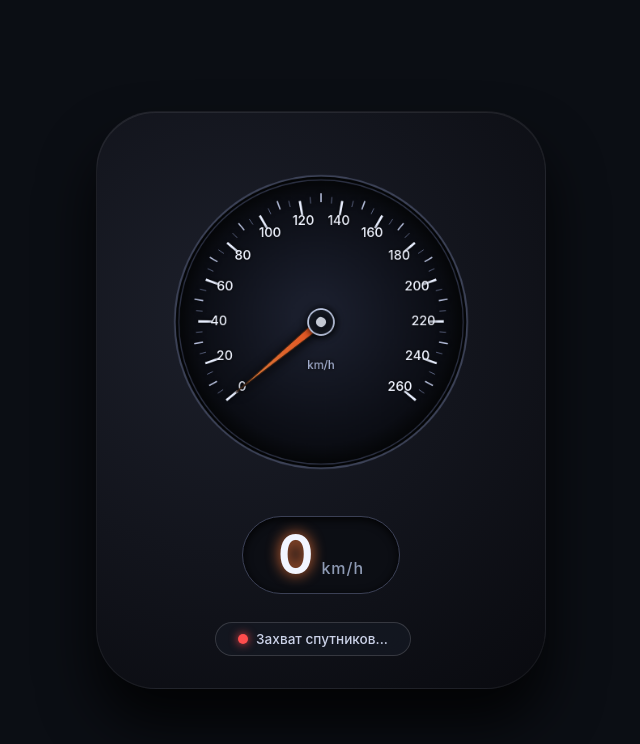
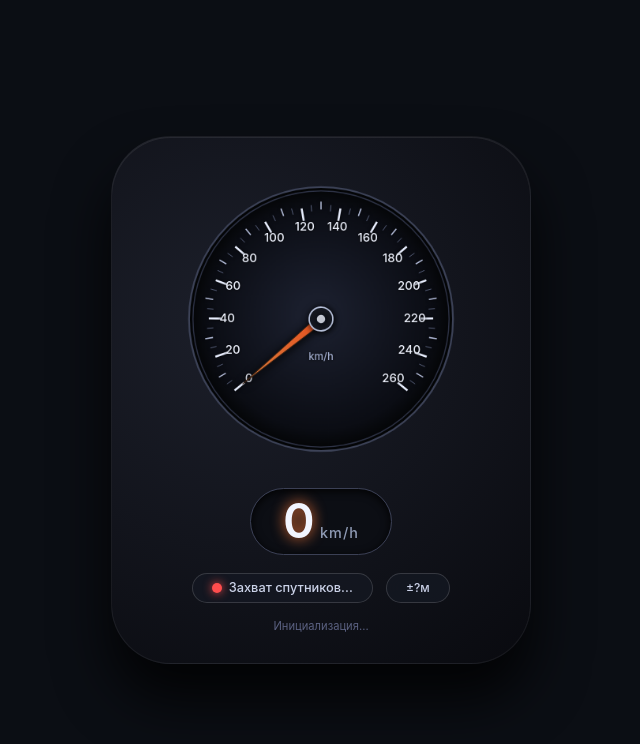
Before and after one commit to Roldober/speedometer, a plain HTML site: page index.html in a window 1280 px wide. Shown: the whole page, without its empty margins (319-959 px from the left). Drawn offline with Linux system fonts and the light colour scheme.

Commit message:
Add files via upload

```diff
--- a/index.html
+++ b/index.html
@@ -23,19 +23,19 @@
         .instrument-cluster {
             background: radial-gradient(circle at 30% 35%, #1c1f2a, #090a0f);
             border-radius: 60px;
-            padding: 2.5rem 3rem 2rem;
+            padding: 2rem 2.5rem 1.8rem;
             box-shadow: 0 35px 55px rgba(0, 0, 0, 0.8), inset 0 1px 0 rgba(255, 255, 255, 0.08);
             border: 1px solid rgba(255, 255, 255, 0.06);
             display: flex;
             flex-direction: column;
             align-items: center;
-            max-width: 450px;
+            max-width: 420px;
             width: 100%;
         }
         .gauge-container {
             position: relative;
-            width: 340px;
-            height: 340px;
+            width: 300px;
+            height: 300px;
         }
         canvas {
             display: block;
@@ -43,19 +43,19 @@
             height: 100%;
         }
         .readout {
-            margin-top: 1.5rem;
+            margin-top: 1.2rem;
             display: flex;
             flex-direction: column;
             align-items: center;
-            gap: 0.7rem;
+            gap: 0.5rem;
         }
         .digital-speed {
             background: #0c0e14;
-            padding: 0.5rem 2.2rem;
+            padding: 0.4rem 2rem;
             border-radius: 40px;
             border: 1px solid #3b4055;
             box-shadow: inset 0 2px 8px rgba(0,0,0,0.9);
-            font-size: 3.4rem;
+            font-size: 3rem;
             font-weight: 600;
             letter-spacing: 0.5px;
             color: #f2f5ff;
@@ -63,36 +63,36 @@
             line-height: 1.1;
             display: flex;
             align-items: baseline;
-            gap: 0.25rem;
+            gap: 0.2rem;
         }
         .unit {
-            font-size: 1rem;
+            font-size: 0.9rem;
             font-weight: 500;
             color: #8f9bb5;
             letter-spacing: 1px;
             text-shadow: none;
-            margin-left: 0.2rem;
+            margin-left: 0.1rem;
         }
         .status-row {
-            margin-top: 1rem;
+            margin-top: 0.6rem;
             display: flex;
             flex-wrap: wrap;
             align-items: center;
             justify-content: center;
-            gap: 1rem;
+            gap: 0.8rem;
         }
         .status-badge {
             background: rgba(20, 24, 34, 0.8);
             backdrop-filter: blur(12px);
-            padding: 0.5rem 1.4rem;
+            padding: 0.4rem 1.2rem;
             border-radius: 2.5rem;
             border: 1px solid rgba(255, 255, 255, 0.15);
             color: #cbd2e8;
             font-weight: 500;
-            font-size: 0.85rem;
+            font-size: 0.8rem;
             display: flex;
             align-items: center;
-            gap: 0.5rem;
+            gap: 0.4rem;
         }
         .status-dot {
             width: 10px;
@@ -106,20 +106,24 @@
             background: #4cff4c;
             box-shadow: 0 0 14px #4cff4c;
         }
-        .accuracy-text {
-            color: #8f9bb5;
-            font-size: 0.8rem;
+        .debug-info {
+            margin-top: 0.5rem;
+            font-size: 0.7rem;
+            color: #5a6080;
+            text-align: center;
+            line-height: 1.4;
+            min-height: 1.2em;
         }
         .warning-box {
             background: rgba(255, 80, 30, 0.1);
             border: 1px solid rgba(255, 100, 40, 0.35);
             border-radius: 14px;
-            padding: 0.7rem 1rem;
-            margin-top: 0.6rem;
+            padding: 0.6rem 1rem;
+            margin-top: 0.5rem;
             text-align: center;
             color: #ffb08c;
             font-size: 0.8rem;
-            line-height: 1.5;
+            line-height: 1.4;
             max-width: 300px;
         }
         .btn {
@@ -128,14 +132,14 @@
             border: 1px solid rgba(255, 255, 255, 0.18);
             color: #dce3f5;
             font-weight: 500;
-            padding: 0.5rem 1.3rem;
+            padding: 0.4rem 1.1rem;
             border-radius: 2.5rem;
-            font-size: 0.85rem;
+            font-size: 0.8rem;
             letter-spacing: 0.4px;
             cursor: pointer;
             transition: all 0.2s;
             box-shadow: 0 6px 14px rgba(0,0,0,0.5);
-            margin-top: 0.4rem;
+            margin-top: 0.3rem;
         }
         .btn:hover {
             background: #2c334a;
@@ -144,8 +148,8 @@
         }
         @media (max-width: 480px) {
             .gauge-container {
-                width: 270px;
-                height: 270px;
+                width: 250px;
+                height: 250px;
             }
             .instrument-cluster {
                 padding: 1.5rem 1.2rem 1.2rem;
@@ -157,7 +161,7 @@
 <body>
     <div class="instrument-cluster">
         <div class="gauge-container">
-            <canvas id="speedoCanvas" width="420" height="420" aria-label="Спидометр реальной скорости 0–260 км/ч"></canvas>
+            <canvas id="speedoCanvas" width="380" height="380" aria-label="Спидометр реальной скорости 0–260 км/ч"></canvas>
         </div>
 
         <div class="readout">
@@ -167,12 +171,13 @@
             <div class="status-row">
                 <div class="status-badge">
                     <span id="gpsDot" class="status-dot"></span>
-                    <span id="gpsStatus">Запрос геолокации...</span>
+                    <span id="gpsStatus">Ожидание...</span>
                 </div>
-                <span class="accuracy-text" id="accuracyInfo"></span>
+                <span class="status-badge" id="accuracyBadge" style="font-size:0.75rem;">±?м</span>
             </div>
+            <div class="debug-info" id="debugInfo"></div>
             <div id="warningBox" class="warning-box" style="display: none;"></div>
-            <button id="retryBtn" class="btn" style="display: none;">🔄 Попробовать снова</button>
+            <button id="retryBtn" class="btn" style="display: none;">🔄 Повторить</button>
         </div>
     </div>
 
@@ -193,11 +198,16 @@
             const digitalValue = document.getElementById('digitalValue');
             const gpsDot = document.getElementById('gpsDot');
             const gpsStatus = document.getElementById('gpsStatus');
-            const accuracyInfo = document.getElementById('accuracyInfo');
+            const accuracyBadge = document.getElementById('accuracyBadge');
+            const debugInfo = document.getElementById('debugInfo');
             const warningBox = document.getElementById('warningBox');
             const retryBtn = document.getElementById('retryBtn');
 
             let watchId = null;
+
+            // Для расчёта скорости по координатам
+            let lastPosition = null;
+            let lastTimestamp = null;
 
             function speedToAngle(speed) {
                 const clamped = Math.min(MAX_SPEED, Math.max(MIN_SPEED, speed));
@@ -211,12 +221,12 @@
 
                 const cx = w / 2;
                 const cy = h / 2;
-                const outerRadius = Math.min(w, h) * 0.43;
-                const scaleRadius = outerRadius * 0.84;
-                const numberRadius = outerRadius * 0.7;
-                const smallTickRadius = outerRadius * 0.88;
+                const outerRadius = Math.min(w, h) * 0.44;
+                const scaleRadius = outerRadius * 0.85;
+                const numberRadius = outerRadius * 0.71;
+                const smallTickRadius = outerRadius * 0.89;
 
-                const bgGrad = ctx.createRadialGradient(cx - 8, cy - 8, outerRadius * 0.15, cx, cy, outerRadius * 1.02);
+                const bgGrad = ctx.createRadialGradient(cx - 6, cy - 6, outerRadius * 0.15, cx, cy, outerRadius * 1.02);
                 bgGrad.addColorStop(0, '#1a1e2c');
                 bgGrad.addColorStop(0.8, '#0b0d14');
                 bgGrad.addColorStop(1, '#020303');
@@ -236,11 +246,11 @@
 
                 ctx.save();
                 ctx.translate(cx, cy);
-                ctx.font = '500 16px "Inter", "Segoe UI", "Roboto", sans-serif';
+                ctx.font = '500 15px "Inter", "Segoe UI", "Roboto", sans-serif';
                 ctx.textAlign = 'center';
                 ctx.textBaseline = 'middle';
                 ctx.shadowColor = '#000';
-                ctx.shadowBlur = 5;
+                ctx.shadowBlur = 4;
 
                 for (let s = MIN_SPEED; s <= MAX_SPEED; s += 20) {
                     const angle = speedToAngle(s);
@@ -248,9 +258,9 @@
                     const sinA = Math.sin(angle);
                     ctx.beginPath();
                     ctx.moveTo(cosA * scaleRadius, sinA * scaleRadius);
-                    ctx.lineTo(cosA * (scaleRadius - 18), sinA * (scaleRadius - 18));
+                    ctx.lineTo(cosA * (scaleRadius - 16), sinA * (scaleRadius - 16));
                     ctx.strokeStyle = '#e9efff';
-                    ctx.lineWidth = 2.8;
+                    ctx.lineWidth = 2.6;
                     ctx.stroke();
                     ctx.fillStyle = '#f0f4ff';
                     ctx.fillText(s.toString(), cosA * numberRadius, sinA * numberRadius);
@@ -262,9 +272,9 @@
                     const sinA = Math.sin(angle);
                     ctx.beginPath();
                     ctx.moveTo(cosA * smallTickRadius, sinA * smallTickRadius);
-                    ctx.lineTo(cosA * (smallTickRadius - 11), sinA * (smallTickRadius - 11));
+                    ctx.lineTo(cosA * (smallTickRadius - 10), sinA * (smallTickRadius - 10));
                     ctx.strokeStyle = '#b5bedb';
-                    ctx.lineWidth = 1.7;
+                    ctx.lineWidth = 1.6;
                     ctx.stroke();
                 }
                 for (let s = MIN_SPEED; s <= MAX_SPEED; s += 5) {
@@ -276,58 +286,58 @@
                     ctx.moveTo(cosA * (smallTickRadius - 4), sinA * (smallTickRadius - 4));
                     ctx.lineTo(cosA * (smallTickRadius - 12), sinA * (smallTickRadius - 12));
                     ctx.strokeStyle = '#626b8a';
-                    ctx.lineWidth = 1;
+                    ctx.lineWidth = 0.9;
                     ctx.stroke();
                 }
                 ctx.restore();
 
                 const needleAngle = speedToAngle(currentSpeed);
-                const needleLength = scaleRadius * 0.92;
+                const needleLength = scaleRadius * 0.93;
                 ctx.save();
                 ctx.translate(cx, cy);
                 ctx.rotate(needleAngle);
                 ctx.shadowColor = '#000';
-                ctx.shadowBlur = 14;
+                ctx.shadowBlur = 12;
                 ctx.shadowOffsetX = 1;
                 ctx.shadowOffsetY = 1;
                 ctx.beginPath();
                 ctx.moveTo(needleLength - 3, 0);
-                ctx.lineTo(-7, -5.8);
-                ctx.lineTo(-7, 5.8);
+                ctx.lineTo(-6, -5.5);
+                ctx.lineTo(-6, 5.5);
                 ctx.closePath();
-                const needleGrad = ctx.createLinearGradient(-8, 0, needleLength, 0);
+                const needleGrad = ctx.createLinearGradient(-7, 0, needleLength, 0);
                 needleGrad.addColorStop(0, '#ff5722');
                 needleGrad.addColorStop(0.85, '#ff8c42');
                 needleGrad.addColorStop(1, '#ffb86c');
                 ctx.fillStyle = needleGrad;
                 ctx.fill();
                 ctx.strokeStyle = '#351f12';
-                ctx.lineWidth = 1.2;
+                ctx.lineWidth = 1.1;
                 ctx.stroke();
-                ctx.shadowBlur = 10;
+                ctx.shadowBlur = 8;
                 ctx.beginPath();
-                ctx.arc(0, 0, 16, 0, 2 * Math.PI);
+                ctx.arc(0, 0, 15, 0, 2 * Math.PI);
                 ctx.fillStyle = '#191d28';
                 ctx.fill();
                 ctx.strokeStyle = '#bcc6e0';
-                ctx.lineWidth = 2;
+                ctx.lineWidth = 1.8;
                 ctx.stroke();
                 ctx.beginPath();
-                ctx.arc(0, 0, 7, 0, 2 * Math.PI);
+                ctx.arc(0, 0, 6, 0, 2 * Math.PI);
                 ctx.fillStyle = '#eef3ff';
                 ctx.fill();
                 ctx.strokeStyle = '#0e121c';
-                ctx.lineWidth = 1.7;
+                ctx.lineWidth = 1.5;
                 ctx.stroke();
                 ctx.restore();
 
                 ctx.save();
-                ctx.font = '500 14px "Inter", "Segoe UI"';
+                ctx.font = '500 13px "Inter", "Segoe UI"';
                 ctx.fillStyle = '#a1accc';
                 ctx.shadowColor = '#000';
-                ctx.shadowBlur = 6;
+                ctx.shadowBlur = 5;
                 ctx.textAlign = 'center';
-                ctx.fillText('km/h', cx, cy + 58);
+                ctx.fillText('km/h', cx, cy + 52);
                 ctx.restore();
             }
 
@@ -345,7 +355,7 @@
                     animationFrame = null;
                     return;
                 }
-                currentSpeed += delta * 0.16;
+                currentSpeed += delta * 0.18;
                 drawGauge(currentSpeed);
                 updateDigital(currentSpeed);
                 animationFrame = requestAnimationFrame(animateLoop);
@@ -364,20 +374,32 @@
 
             function setGPSSpeed(speedKmh) {
                 const clamped = Math.min(MAX_SPEED, Math.max(MIN_SPEED, speedKmh));
-                if (targetSpeed === clamped) return;
+                if (Math.abs(targetSpeed - clamped) < 0.1) return;
                 targetSpeed = clamped;
                 startAnimation();
+            }
+
+            // Вычисление расстояния между двумя координатами (формула гаверсинусов)
+            function getDistanceMeters(lat1, lon1, lat2, lon2) {
+                const R = 6371000; // радиус Земли в метрах
+                const dLat = (lat2 - lat1) * Math.PI / 180;
+                const dLon = (lon2 - lon1) * Math.PI / 180;
+                const a = Math.sin(dLat / 2) * Math.sin(dLat / 2) +
+                    Math.cos(lat1 * Math.PI / 180) * Math.cos(lat2 * Math.PI / 180) *
+                    Math.sin(dLon / 2) * Math.sin(dLon / 2);
+                const c = 2 * Math.atan2(Math.sqrt(a), Math.sqrt(1 - a));
+                return R * c;
             }
 
             function updateGPSStatus(active, accuracy = null) {
                 if (active) {
                     gpsDot.className = 'status-dot active';
                     gpsStatus.textContent = 'GPS активен';
-                    accuracyInfo.textContent = accuracy !== null ? `±${Math.round(accuracy)} м` : '';
+                    accuracyBadge.textContent = accuracy !== null ? `±${Math.round(accuracy)}м` : '±?м';
                 } else {
                     gpsDot.className = 'status-dot';
                     gpsStatus.textContent = 'Нет сигнала';
-                    accuracyInfo.textContent = '';
+                    accuracyBadge.textContent = '±?м';
                 }
             }
 
@@ -395,21 +417,55 @@
             function handlePosition(position) {
                 const speedMps = position.coords.speed;
                 const accuracy = position.coords.accuracy;
+                const timestamp = position.timestamp;
+                const lat = position.coords.latitude;
+                const lon = position.coords.longitude;
 
+                let calculatedSpeed = null;
+                let usedMethod = '';
+
+                // Способ 1: используем готовую скорость из API
                 if (speedMps !== null && speedMps >= 0) {
-                    const speedKmh = speedMps * 3.6;
-                    setGPSSpeed(speedKmh);
-                } else {
-                    setGPSSpeed(0);
+                    calculatedSpeed = speedMps * 3.6;
+                    usedMethod = 'GPS-чип';
+                }
+
+                // Способ 2 (резервный): считаем сами по координатам
+                if (calculatedSpeed === null && lastPosition && lastTimestamp) {
+                    const timeDiff = (timestamp - lastTimestamp) / 1000; // секунды
+                    if (timeDiff > 0.1 && timeDiff < 10) {
+                        const distance = getDistanceMeters(lastPosition.lat, lastPosition.lon, lat, lon);
+                        const speedByCoords = (distance / timeDiff) * 3.6; // км/ч
+                        if (speedByCoords < 300) { // отсекаем нереалистичные значения
+                            calculatedSpeed = speedByCoords;
+                            usedMethod = 'по координатам';
+                        }
+                    }
+                }
+
+                // Сохраняем позицию для следующего замера
+                lastPosition = { lat, lon };
+                lastTimestamp = timestamp;
+
+                if (calculatedSpeed !== null) {
+                    setGPSSpeed(calculatedSpeed);
                 }
 
                 updateGPSStatus(true, accuracy);
+
+                // Отладочная информация
+                const rawStr = speedMps !== null ? (speedMps * 3.6).toFixed(1) : 'нет';
+                const calcStr = calculatedSpeed !== null ? calculatedSpeed.toFixed(1) : '—';
+                debugInfo.textContent = `GPS: ${rawStr} км/ч | Метод: ${usedMethod || 'ожидание'} | Точность: ±${Math.round(accuracy)}м`;
                 hideWarning();
             }
 
             function handleError(error) {
                 updateGPSStatus(false);
+                lastPosition = null;
+                lastTimestamp = null;
                 setGPSSpeed(0);
+                debugInfo.textContent = '';
 
                 switch (error.code) {
                     case error.PERMISSION_DENIED:
@@ -429,7 +485,6 @@
             function startGeolocation() {
                 if (!navigator.geolocation) {
                     showWarning('Браузер не поддерживает геолокацию.');
-                    updateGPSStatus(false);
                     return;
                 }
 
@@ -439,6 +494,9 @@
 
                 hideWarning();
                 updateGPSStatus(false);
+                debugInfo.textContent = 'Инициализация...';
+                lastPosition = null;
+                lastTimestamp = null;
                 gpsStatus.textContent = 'Захват спутников...';
 
                 watchId = navigator.geolocation.watchPosition(
@@ -446,8 +504,8 @@
                     handleError,
                     {
                         enableHighAccuracy: true,
-                        maximumAge: 1000,
-                        timeout: 15000
+                        maximumAge: 500,
+                        timeout: 10000
                     }
                 );
             }
```
